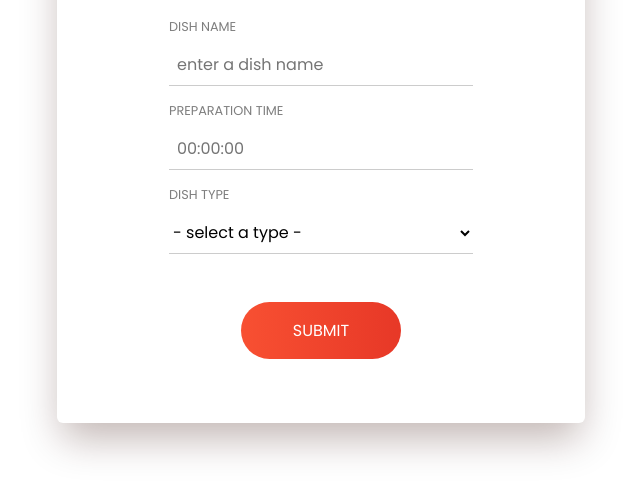
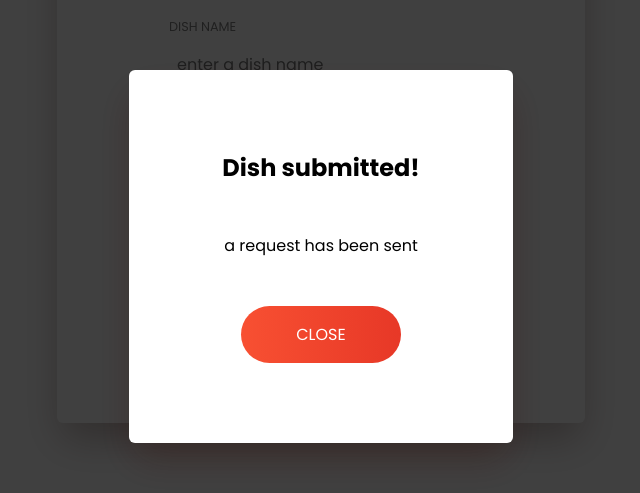
Before and after one commit to anastazjasta/hexocean-test-task, a React (Create React App) app: page / in a window 1280 px wide. Shown: the part 202-695 px from the top of the page, without its empty margins (319-959 px from the left). Built offline with nearby package versions, Linux system fonts and the light colour scheme.

Commit message:
feat: modal&button components

```diff
--- /dev/null
+++ b/src/common.module.scss
@@ -0,0 +1,7 @@
+$gradient: #f85032;
+$gradient: -webkit-linear-gradient(to right, #f85032, #e73827);
+$gradient: linear-gradient(to right, #f85032, #e73827);
+
+@mixin shadow {
+  box-shadow: 0 20px 40px -5px rgba(#310901, 0.3);
+}
--- /dev/null
+++ b/src/components/Button/Button.js
@@ -0,0 +1,16 @@
+import React from "react";
+import styles from "./Button.module.scss";
+
+const Button = (props) => {
+  return (
+    <button
+      className={styles.button}
+      type={props.type || "button"}
+      onClick={props.onClick}
+    >
+      {props.children}
+    </button>
+  );
+};
+
+export default Button;
--- /dev/null
+++ b/src/components/Button/Button.module.scss
@@ -0,0 +1,14 @@
+@import "../../common.module.scss";
+
+.button {
+  color: white;
+  padding: 1rem;
+  border: none;
+  outline: none;
+  font: inherit;
+  border-radius: 2rem;
+
+  width: 10rem;
+  background: $gradient;
+  text-transform: uppercase;
+}
--- a/src/components/DishForm/DishForm.js
+++ b/src/components/DishForm/DishForm.js
@@ -1,4 +1,6 @@
 import React, { useState } from "react";
+import Button from "../Button/Button";
+import Modal from "../Modal/Modal";
 // import { TimeDurationInput } from "react-time-duration-input";
 import styles from "./DishForm.module.scss";
 
@@ -35,6 +37,10 @@ const DishForm = () => {
 
   const slicesOfBreadChangeHandler = (event) => {
     setEnteredSlicesOfBread(event.target.value);
+  };
+
+  const clearForm = () => {
+    setenteredName("");
   };
 
   async function submitHandler(event) {
@@ -81,6 +87,8 @@ const DishForm = () => {
   }
 
   return (
+    <>
+      <Modal title="Dish submitted!" message="a request has been sent" />
       <form onSubmit={submitHandler} className={styles.form}>
         <h1 className={styles.form__heading}>Dish form</h1>
         <div className={styles.form__controls}>
@@ -91,6 +99,7 @@ const DishForm = () => {
               placeholder="enter a dish name"
               value={enteredName}
               onChange={dishNameChangeHandler}
+              required
             />
           </div>
           <div className={styles.form__control}>
@@ -105,11 +114,12 @@ const DishForm = () => {
               placeholder="00:00:00"
               value={enteredPreparationTime}
               onChange={preparationTimeChangeHandler}
+              required
             />
           </div>
           <div className={styles.form__control}>
             <label>Dish type</label>
-          <select onChange={dishTypeChangeHandler}>
+            <select onChange={dishTypeChangeHandler} required>
               <option hidden disabled selected value>
                 {" "}
                 - select a type -{" "}
@@ -129,6 +139,7 @@ const DishForm = () => {
                   placeholder="0"
                   value={enteredNoOfSlices}
                   onChange={numberOfSlicesChangeHandler}
+                  required
                 />
               </div>
               <div className={styles.form__control}>
@@ -139,6 +150,7 @@ const DishForm = () => {
                   min="0"
                   value={enteredDiameter}
                   onChange={diameterChangeHandler}
+                  required
                 />
               </div>
             </>
@@ -153,6 +165,7 @@ const DishForm = () => {
                   max="10"
                   value={selectedSpiciness}
                   onChange={spicinessChangeHandler}
+                  required
                 />
               </div>
             </>
@@ -167,15 +180,17 @@ const DishForm = () => {
                   min="0"
                   value={enteredSlicesofBread}
                   onChange={slicesOfBreadChangeHandler}
+                  required
                 />
               </div>
             </>
           )}
         </div>
         <div className={styles.form__actions}>
-        <button type="submit">Submit</button>
+          <Button type="submit">Submit</Button>
         </div>
       </form>
+    </>
   );
 };
 
--- a/src/components/DishForm/DishForm.module.scss
+++ b/src/components/DishForm/DishForm.module.scss
@@ -1,16 +1,13 @@
-$gradient: #f85032;
-$gradient: -webkit-linear-gradient(to right, #f85032, #e73827);
-$gradient: linear-gradient(to right, #f85032, #e73827);
+@import "../../common.module.scss";
 
 .form {
-  background: hotpink;
+  @include shadow;
   padding: 4rem;
   border-radius: 6px;
   margin: 2rem auto;
   width: 25rem;
 
   background-color: white;
-  box-shadow: 0 20px 40px -5px rgba(#310901, 0.3);
 }
 
 .form__heading {
@@ -68,19 +65,6 @@ $gradient: linear-gradient(to right, #f85032, #e73827);
 .form__actions {
   margin: auto;
   text-align: center;
-
-  & button {
-    color: white;
-    padding: 1rem;
-    border: none;
-    outline: none;
-    font: inherit;
-    border-radius: 2rem;
-
-    width: 10rem;
-    background: $gradient;
-    text-transform: uppercase;
-  }
 }
 
 input[type="range"] {
--- /dev/null
+++ b/src/components/Modal/Modal.js
@@ -0,0 +1,24 @@
+import React from "react";
+import Button from "../Button/Button";
+import styles from "./Modal.module.scss";
+
+const Modal = (props) => {
+  return (
+    <>
+      <div className={styles.backdrop} />
+      <div className={styles.modal}>
+        <header className={styles.header}>
+          <h2>{props.title}</h2>
+        </header>
+        <div className={styles.content}>
+          <p>{props.message}</p>
+        </div>
+        <footer className={styles.actions}>
+          <Button>close</Button>
+        </footer>
+      </div>
+    </>
+  );
+};
+
+export default Modal;
--- /dev/null
+++ b/src/components/Modal/Modal.module.scss
@@ -0,0 +1,53 @@
+@import "./../../common.module.scss";
+.backdrop {
+  position: fixed;
+  top: 0;
+  left: 0;
+  width: 100%;
+  height: 100vh;
+  z-index: 10;
+  background: rgba(0, 0, 0, 0.75);
+}
+
+.modal {
+  position: fixed;
+  top: 30vh;
+  width: 16rem;
+  left: calc(50% - 12rem);
+
+  z-index: 100;
+  overflow: hidden;
+  @include shadow;
+  padding: 4rem;
+  border-radius: 6px;
+  margin: 2rem auto;
+  background-color: white;
+  display: flex;
+  flex-direction: column;
+  flex-wrap: wrap;
+  align-items: center;
+}
+
+.header {
+  padding: 1rem;
+}
+
+.header h2 {
+  margin: 0;
+}
+
+.content {
+  padding: 1rem;
+}
+
+.actions {
+  padding: 1rem;
+
+}
+
+// @media (min-width: 768px) {
+//   .modal {
+//     left: calc(50% - 20rem);
+//     width: 40rem;
+//   }
+// }
```
Lines whose indentation alone changed are shown as unchanged.
